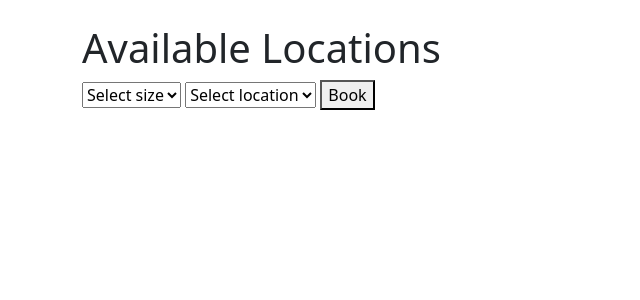
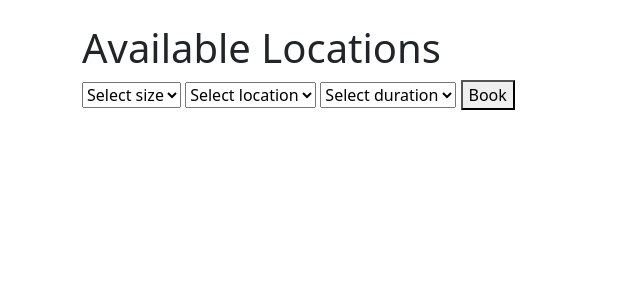
Before and after one commit to nick-ras/Cloud-webapp, a Flask app: page /locations in a window 1280 px wide. Shown: the part 72-372 px from the top of the page, without its empty margins (0-640 px from the left). Run offline with Flask 3, Linux system fonts and the light colour scheme; a user stored in the database is signed in; tables that the repository leaves empty hold one stand-in row (values such as "Sample post"); parts of the project's set-up code (start-up, migrations or seed data) failed here and were passed over.

Commit message:
working on routing for locations

```diff
--- a/src/accounts/views.py
+++ b/src/accounts/views.py
@@ -1,6 +1,6 @@
 from flask import Blueprint, flash, redirect, render_template, request, url_for
 from flask_login import login_user, current_user, login_required, logout_user
-from flask import jsonify
+
 from src import db, bcrypt
 from src.accounts.models import User, Boxes
 from src.accounts.forms import BookBoxForm
@@ -59,40 +59,3 @@
     logout_user()
     flash("You were logged out.", "success")
     return redirect(url_for("accounts.login"))
-
-@accounts_bp.route("/locations", methods=["GET", "POST"])
-@login_required
-def book_box():
-		form = BookBoxForm(request.form)  # Assume you have a form class for booking
-		if form.validate_on_submit():
-				# Get the form data
-				selected_location = form.locationSelect.data
-				selected_size = form.size_post.data
-				selected_duration = form.duration.data
-
-				# Find an available box that matches the criteria
-
-				box = Boxes.query.filter_by(location=selected_location, size=selected_size, in_use=False).first()
-				print(f"box: {box}")
-				if box:
-						# Update the box status and booked_on time
-						box.in_use = True
-						box.booked_on = datetime.utcnow()
-						db.session.commit()
-						# Optionally schedule a task to unbook the box later (see previous examples)
-						# ...
-
-						flash(f"You have booked a {selected_size}-sized box at {selected_location} for {selected_duration} hours.", "success")
-						return redirect(url_for("core.home"))
-				else:
-						flash("No available boxes match your criteria.", "danger")
-
-		get_sizes= Boxes.get_available_sizes()
-		return render_template("core/locations.html", form=form, get_sizes=get_sizes)  # Assuming you have a template for booking
-
-@accounts_bp.route("/get-locations", methods=["POST"])
-@login_required
-def get_locations():
-    size = request.form.get('size_for_model')
-    locations_list = Boxes.get_locations_by_size(size)
-    return jsonify(location_from_func=locations_list)
--- a/src/core/views.py
+++ b/src/core/views.py
@@ -1,5 +1,10 @@
-from flask import Blueprint, render_template
-from flask_login import login_required
+from flask import Blueprint, flash, redirect, render_template, request, url_for
+from flask_login import login_user, current_user, login_required, logout_user
+from flask import jsonify
+from src import db, bcrypt
+from src.accounts.models import User, Boxes
+from src.accounts.forms import BookBoxForm
+from datetime import datetime
 
 core_bp = Blueprint("core", __name__)
 
@@ -9,6 +14,41 @@
 def home():
     return render_template("core/index.html")
 
-@core_bp.route('/locations')
-def locations():
-    return render_template('core/locations.html')
+# @core_bp.route('/locations')
+# def locations():
+#     return render_template('core/locations.html')
+
+@core_bp.route("/locations", methods=["GET", "POST"])
+@login_required
+def book_box():
+		form = BookBoxForm(request.form)  # Assume you have a form class for booking
+		duration = {6, 12, 24, 48}
+		if form.validate_on_submit():
+				# Get the form data
+				location = form.location.data
+				size = form.size.data #first one selected
+				duration = form.duration.data
+
+				# Find an available box that matches the criteria
+
+				box = Boxes.query.filter_by(location=location, size=size, in_use=False).first()
+				if box:
+						box.in_use = True
+						#fixit: update username on box table
+						box.booked_on = datetime.utcnow()
+						db.session.commit()
+						flash(f"you have booked {box}")
+						return redirect(url_for("core.home"))
+				else:
+						flash("No available boxes match your criteria.", "danger")
+
+		get_sizes= Boxes.get_available_sizes()
+		return render_template("core/locations.html", form=form, get_sizes=get_sizes, duration=duration)  # Assuming you have a template for booking
+
+@core_bp.route("/get-locations", methods=["POST"])
+@login_required
+def get_locations():
+		print("in get locatinos")
+		size = request.form.get('size') #refers to the  data: { size: selectedSize  },
+		locations = Boxes.get_locations_by_size(size)
+		return jsonify(locations)
--- a/src/templates/core/locations.html
+++ b/src/templates/core/locations.html
@@ -5,26 +5,30 @@
 <head>
 	<script src="https://ajax.googleapis.com/ajax/libs/jquery/3.5.1/jquery.min.js"></script>
 	<script type="text/javascript">
-		$(document).ready(function () { // event listener that waits for the change event on the HTML element with the ID sizeSelect
-			$('#sizeSelect').change(function () { //ID from a select from body
+		$(document).ready(function () {
+			$('#sizeID').change(function () {
 				var selectedSize = $(this).val();
+				console.log("Selected Size:", selectedSize); // For debugging
 				if (selectedSize) {
 					$.ajax({
-						url: '/accounts/get-locations',
+						url: '/get-locations',
 						method: 'POST',
-						data: { size_for_model: selectedSize }, // AJAX call represents the data being sent to the server
+						data: { size: selectedSize },
 						success: function (response) {
-							var locationSelect = $('#locationSelect'); //newly made var
+							console.log("Response received:", response); // For debugging
+							var locationSelect = $('#locationID');
 							locationSelect.empty();
 							locationSelect.append('<option value="">Select location</option>');
-							response.location_from_func.forEach(function (location) {
+							$.each(response.locations, function (index, location) { // Make sure the key matches your JSON response
 								locationSelect.append('<option value="' + location + '">' + location + '</option>');
-								// location_from_func is from views get_locations() and "location" is like x in 'for x in location_from_func' list (db obj with all locations)
 							});
+						},
+						error: function (xhr, status, error) {
+							console.error("Error in AJAX call:", xhr, status, error); // For debugging
 						}
 					});
 				} else {
-					$('#locationSelect').empty().append('<option value="">Select location</option>');
+					$('#locationID').empty().append('<option value="">Select location</option>');
 				}
 			});
 		});
@@ -33,19 +37,28 @@
 
 <body>
 	<h1>Available Locations</h1>
-	<form method="POST" action="/accounts/locations">
+	<form method="POST" action="/core/locations">
 
-		<select id="sizeSelect" name="sizes_get">
+		<select id="sizeID" name="size">
+			<!-- name="sizes_get": The name attributeis used to identify the form data after the form is submitted. When the form containing this <select> is submitted, the selected value from this dropdown will be included in the POST request with sizes_get as the key. -->
 			<option value="">Select size</option>
 			{% for sizeobj in get_sizes %}
+			<!-- get_sizesfrom render_template contructor -->
 			<option value="{{ sizeobj }}">{{ sizeobj | title }}</option>
 			{% endfor %}
 		</select>
 
-		<select id="locationSelect" name="locations_for_size">
+		<select id="locationID" name="location">
 			<option value="">Select location</option>
-			{% for location in locations_for_size %}
+			{% for location in location %}
 			<option value="{{ location }}">{{ location | title }}</option>
+			{% endfor %}
+		</select>
+		<select id="durationID" name="duration">
+			<option value="">Select duration</option>
+			<!-- fixit: insert duration and a for each or for loop-->
+			{% for dura in duration %}
+			<option value="{{ dura }}">{{ dura | title }}</option>
 			{% endfor %}
 		</select>
 		<button type="submit">Book</button>
```
